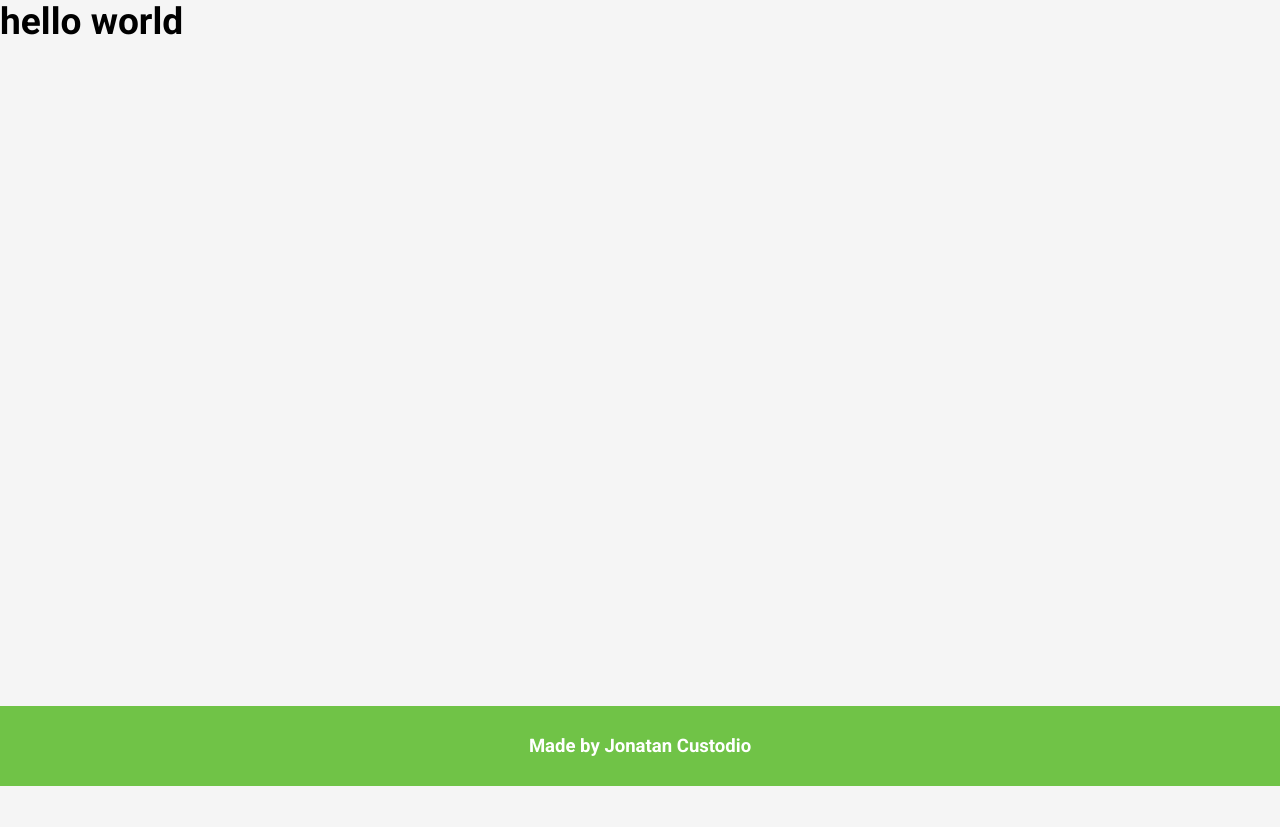
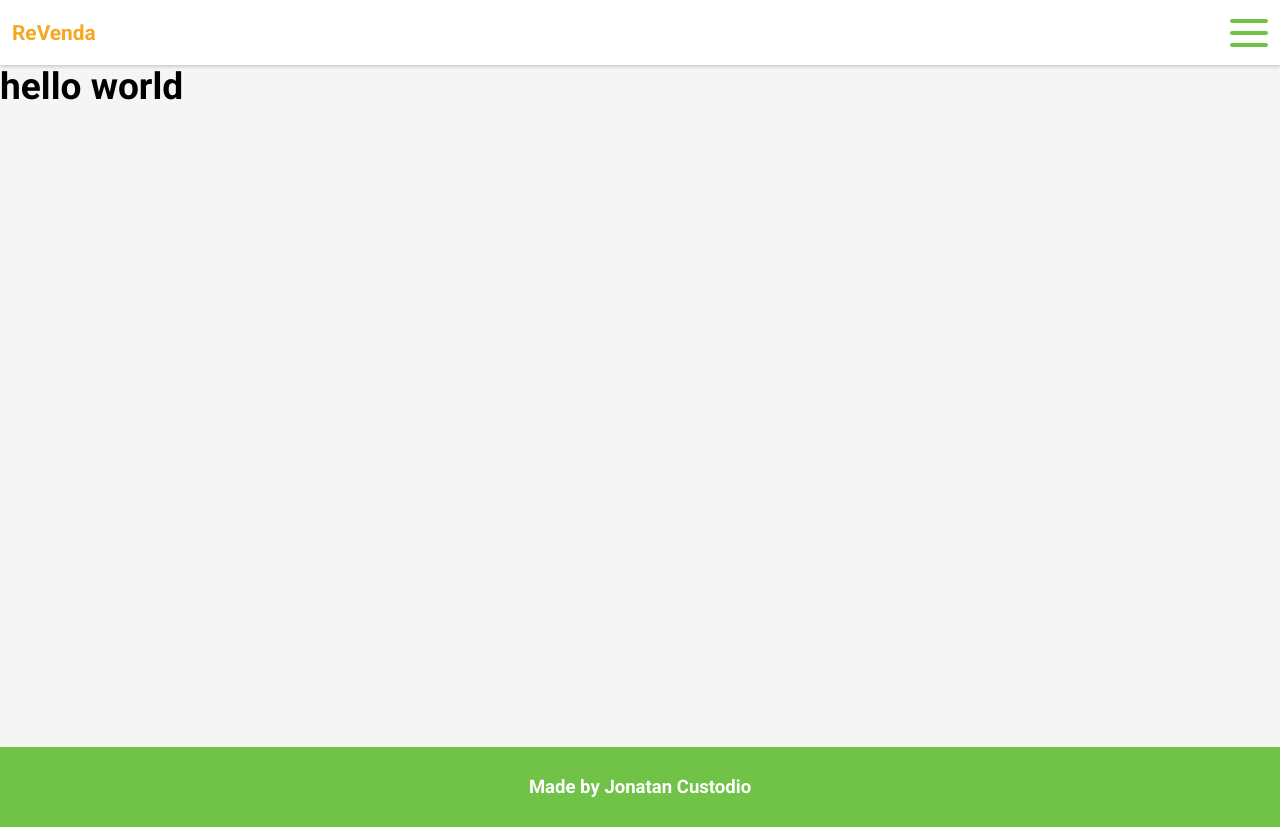
Before and after one commit to jonatan098/extension-one-project, a Next.js app: page / in a window 1280 px wide. Before the commit the page ends 800 px from the top, so only its background shows below. Built offline with nearby package versions, Linux system fonts and the light colour scheme.

Commit message:
added header

```diff
--- /dev/null
+++ b/src/components/Header/index.tsx
@@ -0,0 +1,62 @@
+import { useState } from "react";
+import { useRouter } from "next/router";
+import MenuButton from "@components/MenuButton";
+import { ArrowRightIcon } from "@components/Icon/index";
+import * as S from "./styled";
+
+const menuLinksItems = [
+  {
+    link: "/",
+    label: "Início",
+  },
+  {
+    link: "/",
+    label: "Busca",
+  },
+  {
+    link: "/",
+    label: "Meus-produtos",
+  },
+  {
+    link: "/",
+    label: "Carrinho",
+  },
+];
+
+const Header = () => {
+  const [openMenu, setOpenMenu] = useState(false);
+
+  const router = useRouter();
+
+  const renderMenuModal = () => {
+    if (!openMenu) return;
+
+    return (
+      <S.MenuWrapper>
+        <S.MenuList>
+          {menuLinksItems.map((i) => (
+            <S.MenuItem key={i.label} onClick={() => router.push(i.link)}>
+              <p>{i.label}</p>
+              <ArrowRightIcon size={25} color="#70C347" />
+            </S.MenuItem>
+          ))}
+        </S.MenuList>
+      </S.MenuWrapper>
+    );
+  };
+
+  return (
+    <S.HeaderWrapper>
+      <p>ReVenda</p>
+      <MenuButton
+        onClick={() => {
+          setOpenMenu(!openMenu);
+        }}
+        isOpen={openMenu}
+      />
+      {renderMenuModal()}
+    </S.HeaderWrapper>
+  );
+};
+
+export default Header;
--- /dev/null
+++ b/src/components/Header/styled.ts
@@ -0,0 +1,52 @@
+import styled from "styled-components";
+
+export const HeaderWrapper = styled.div`
+  width: 100%;
+  height: 65px;
+  position: relative;
+  padding: 8px 12px;
+  display: flex;
+  align-items: center;
+  justify-content: space-between;
+  background: #fff;
+  box-shadow: 0px 2px 3px #00000029;
+
+  p {
+    font-size: 1.8rem;
+    font-weight: bold;
+    color: #f5a623;
+  }
+`;
+
+export const MenuWrapper = styled.div`
+  position: absolute;
+  top: 0;
+  left: 0;
+  width: 100vw;
+  height: 100vh;
+  padding-top: 60px;
+  background: #fff;
+
+  @media (min-width: 768px) {
+    width: 500px;
+    height: 500px;
+    left: unset;
+    right: 0;
+  }
+`;
+
+export const MenuList = styled.div``;
+
+export const MenuItem = styled.div`
+  height: 45px;
+  padding: 0 10px;
+  display: flex;
+  align-items: center;
+  justify-content: space-between;
+  border-bottom: 1px solid #70c347;
+  cursor: pointer;
+
+  p {
+    font-size: 1.4rem;
+  }
+`;
--- /dev/null
+++ b/src/components/MenuButton/index.tsx
@@ -0,0 +1,15 @@
+/* c8 ignore start */
+import * as S from "./styled";
+import * as T from "./types";
+
+const MenuButton: React.FC<T.MenuButtonProps> = ({ onClick, isOpen }) => {
+  return (
+    <S.MenuButtonWrapper onClick={() => onClick()} $isOpen={isOpen}>
+      <S.Items />
+      <S.Items />
+      <S.Items />
+    </S.MenuButtonWrapper>
+  );
+};
+
+export default MenuButton;
--- /dev/null
+++ b/src/components/MenuButton/styled.ts
@@ -0,0 +1,42 @@
+import styled, { css } from "styled-components";
+import zIndex from "@utils/zIndex";
+
+export const MenuButtonWrapper = styled.button<{ $isOpen: boolean }>`
+  width: 38px;
+  height: 28px;
+  position: relative;
+  display: flex;
+  flex-direction: column;
+  background: none;
+  border: none;
+  justify-content: space-between;
+  cursor: pointer;
+  z-index: ${zIndex.low};
+
+  ${({ $isOpen }) =>
+    $isOpen &&
+    css`
+      span:nth-child(1) {
+        position: absolute;
+        top: 10px;
+        transform: rotate(45deg);
+      }
+      span:nth-child(2) {
+        opacity: 0;
+      }
+      span:nth-child(3) {
+        position: absolute;
+        top: 10px;
+        transform: rotate(-45deg);
+      }
+    `}
+`;
+
+export const Items = styled.span`
+  width: 100%;
+  height: 4px;
+  border-radius: 4px;
+  background: #70c347;
+  transition: transform 0.2s ease-in-out, opacity 0.2s ease-in-out;
+  position: relative;
+`;
--- /dev/null
+++ b/src/components/MenuButton/types.ts
@@ -0,0 +1,4 @@
+export interface MenuButtonProps {
+  onClick: () => void;
+  isOpen: boolean;
+}
--- a/src/pages/_app.tsx
+++ b/src/pages/_app.tsx
@@ -1,6 +1,7 @@
 import type { AppProps } from "next/app";
 import Loader from "@components/Loader";
 import Footer from "@components/Footer";
+import Header from "@components/Header";
 import GlobalWrapper from "@components/GlobalWrapper";
 
 import Provider from "src/state";
@@ -11,6 +12,7 @@ const App = ({ Component, pageProps }: AppProps) => {
     <Provider>
       <GlobalWrapper>
         <GlobalStyle />
+        <Header />
         <div id="component">
           <Component {...pageProps} />
         </div>
--- a/src/pages/globalStyle.tsx
+++ b/src/pages/globalStyle.tsx
@@ -47,7 +47,7 @@ const GlobalStyle = createGlobalStyle`
 
   #component {
     flex: 1;
-    min-height: 88.2vh;
+    min-height: 85.2vh;
   }
 `;
 
```
